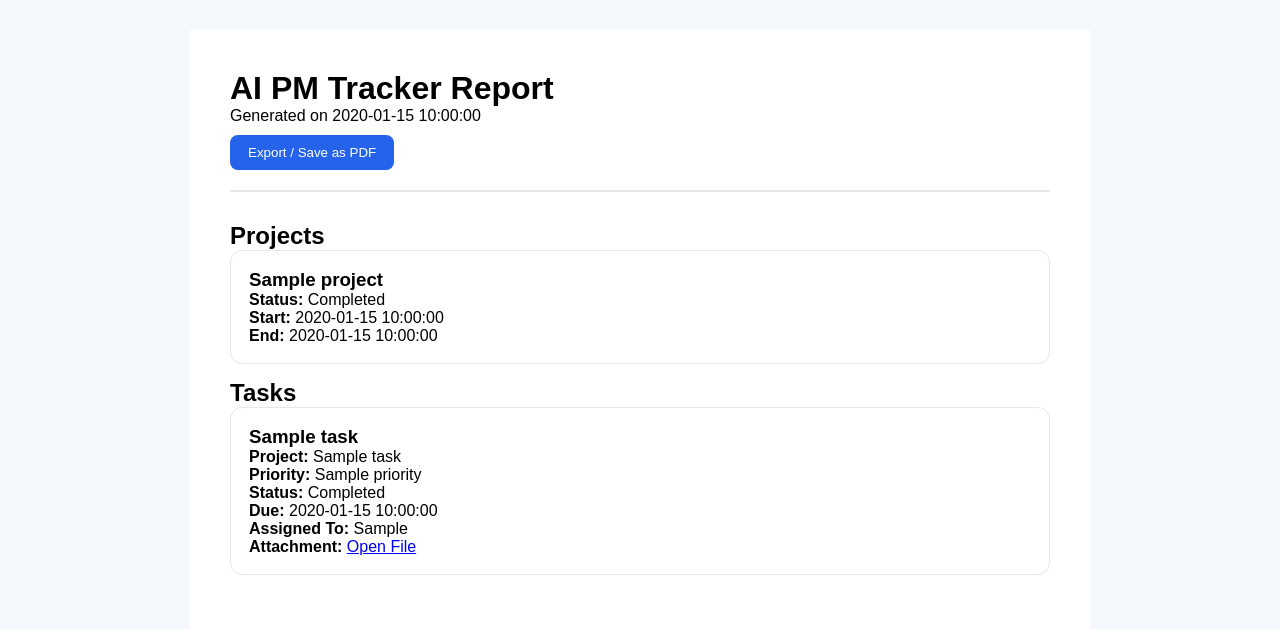
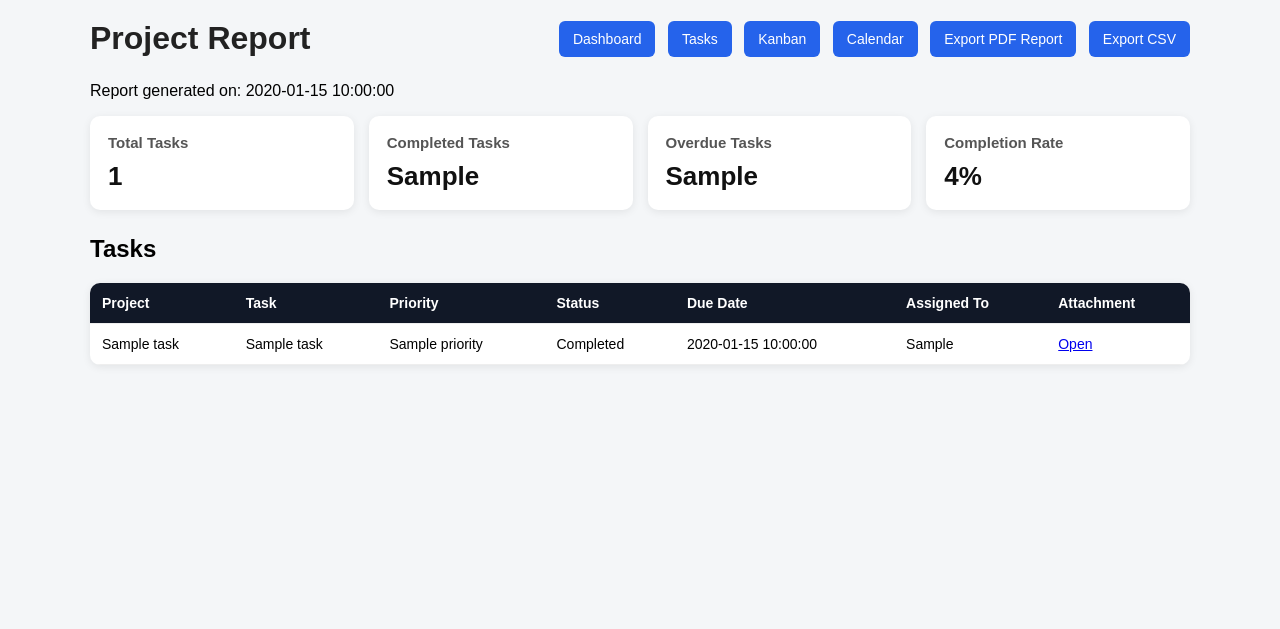
Before and after one commit to RollandOgis/AI_PM_Tracker, a Flask app: template templates/reports.html in a window 1280 px wide. Shown: the top 629 px of the page. Run offline with Flask 3, Linux system fonts and the light colour scheme; the template is opened without the code that fills it: most values are stand-ins (such as "Sample title", 1, 10 or a date in 2020).

Commit message:
fix pdf report link

```diff
--- a/templates/reports.html
+++ b/templates/reports.html
@@ -1,56 +1,214 @@
 <!DOCTYPE html>
-<html lang="en">
+<html>
 <head>
-    <meta charset="UTF-8">
-    <title>AI PM Report</title>
-    <link rel="stylesheet" href="{{ url_for('static', filename='style.css') }}">
+    <title>Report - AI PM Tracker</title>
+    <style>
+        body {
+            font-family: Arial, sans-serif;
+            background: #f4f6f8;
+            margin: 0;
+            padding: 20px;
+        }
+
+        .container {
+            max-width: 1100px;
+            margin: auto;
+        }
+
+        .top-bar {
+            display: flex;
+            justify-content: space-between;
+            align-items: center;
+            margin-bottom: 25px;
+        }
+
+        h1 {
+            margin: 0;
+            color: #222;
+        }
+
+        .nav a,
+        .btn {
+            display: inline-block;
+            margin-left: 8px;
+            padding: 10px 14px;
+            text-decoration: none;
+            background: #2563eb;
+            color: white;
+            border-radius: 6px;
+            font-size: 14px;
+        }
+
+        .nav a:hover,
+        .btn:hover {
+            background: #1d4ed8;
+        }
+
+        .cards {
+            display: grid;
+            grid-template-columns: repeat(4, 1fr);
+            gap: 15px;
+            margin-bottom: 25px;
+        }
+
+        .card {
+            background: white;
+            padding: 18px;
+            border-radius: 10px;
+            box-shadow: 0 2px 8px rgba(0,0,0,0.08);
+        }
+
+        .card h3 {
+            margin: 0 0 10px;
+            color: #555;
+            font-size: 15px;
+        }
+
+        .card p {
+            margin: 0;
+            font-size: 26px;
+            font-weight: bold;
+            color: #111;
+        }
+
+        table {
+            width: 100%;
+            border-collapse: collapse;
+            background: white;
+            border-radius: 10px;
+            overflow: hidden;
+            box-shadow: 0 2px 8px rgba(0,0,0,0.08);
+        }
+
+        th, td {
+            padding: 12px;
+            border-bottom: 1px solid #eee;
+            text-align: left;
+            font-size: 14px;
+        }
+
+        th {
+            background: #111827;
+            color: white;
+        }
+
+        tr:hover {
+            background: #f9fafb;
+        }
+
+        .empty {
+            background: white;
+            padding: 25px;
+            border-radius: 10px;
+            text-align: center;
+            color: #666;
+        }
+
+        @media (max-width: 800px) {
+            .top-bar {
+                display: block;
+            }
+
+            .nav {
+                margin-top: 15px;
+            }
+
+            .nav a,
+            .btn {
+                margin: 5px 5px 0 0;
+            }
+
+            .cards {
+                grid-template-columns: 1fr;
+            }
+
+            table {
+                font-size: 13px;
+            }
+        }
+    </style>
 </head>
-
 <body>
 
-<div class="report-page">
+<div class="container">
 
-    <div class="report-header">
-        <h1>AI PM Tracker Report</h1>
-        <p>Generated on {{ current_date }}</p>
+    <div class="top-bar">
+        <h1>Project Report</h1>
 
-        <button onclick="window.print()" class="view-btn">
-            Export / Save as PDF
-        </button>
+        <div class="nav">
+            <a href="/">Dashboard</a>
+            <a href="/tasks">Tasks</a>
+            <a href="/kanban">Kanban</a>
+            <a href="/calendar">Calendar</a>
+            <a href="{{ url_for('pdf_report') }}">Export PDF Report</a>
+            <a href="/export-tasks">Export CSV</a>
+        </div>
     </div>
 
-    <h2>Projects</h2>
+    <p>Report generated on: {{ current_date }}</p>
 
-    {% for project in projects %}
-        <div class="report-card">
-            <h3>{{ project["name"] }}</h3>
-            <p><strong>Status:</strong> {{ project["status"] }}</p>
-            <p><strong>Start:</strong> {{ project["start_date"] }}</p>
-            <p><strong>End:</strong> {{ project["end_date"] }}</p>
+    <div class="cards">
+        <div class="card">
+            <h3>Total Tasks</h3>
+            <p>{{ total_tasks }}</p>
         </div>
-    {% endfor %}
+
+        <div class="card">
+            <h3>Completed Tasks</h3>
+            <p>{{ completed_tasks }}</p>
+        </div>
+
+        <div class="card">
+            <h3>Overdue Tasks</h3>
+            <p>{{ overdue_tasks }}</p>
+        </div>
+
+        <div class="card">
+            <h3>Completion Rate</h3>
+            <p>{{ completion_rate }}%</p>
+        </div>
+    </div>
 
     <h2>Tasks</h2>
 
-    {% for task in tasks %}
-        <div class="report-card">
-            <h3>{{ task["title"] }}</h3>
-            <p><strong>Project:</strong> {{ task["project_name"] }}</p>
-            <p><strong>Priority:</strong> {{ task["priority"] }}</p>
-            <p><strong>Status:</strong> {{ task["status"] }}</p>
-            <p><strong>Due:</strong> {{ task["due_date"] }}</p>
-            <p><strong>Assigned To:</strong> {{ task["assigned_to"] or "Unassigned" }}</p>
-
-            {% if task["attachment_url"] %}
-                <p>
-                    <strong>Attachment:</strong>
-                    <a href="{{ task['attachment_url'] }}" target="_blank">
-                        Open File
-                    </a>
-                </p>
-            {% endif %}
+    {% if tasks %}
+        <table>
+            <thead>
+                <tr>
+                    <th>Project</th>
+                    <th>Task</th>
+                    <th>Priority</th>
+                    <th>Status</th>
+                    <th>Due Date</th>
+                    <th>Assigned To</th>
+                    <th>Attachment</th>
+                </tr>
+            </thead>
+            <tbody>
+                {% for task in tasks %}
+                    <tr>
+                        <td>{{ task["project_name"] }}</td>
+                        <td>{{ task["title"] }}</td>
+                        <td>{{ task["priority"] }}</td>
+                        <td>{{ task["status"] }}</td>
+                        <td>{{ task["due_date"] }}</td>
+                        <td>{{ task["assigned_to"] or "Unassigned" }}</td>
+                        <td>
+                            {% if task["attachment_url"] %}
+                                <a href="{{ task['attachment_url'] }}" target="_blank">Open</a>
+                            {% else %}
+                                -
+                            {% endif %}
+                        </td>
+                    </tr>
+                {% endfor %}
+            </tbody>
+        </table>
+    {% else %}
+        <div class="empty">
+            No tasks found for this report.
         </div>
-    {% endfor %}
+    {% endif %}
 
 </div>
 
```
